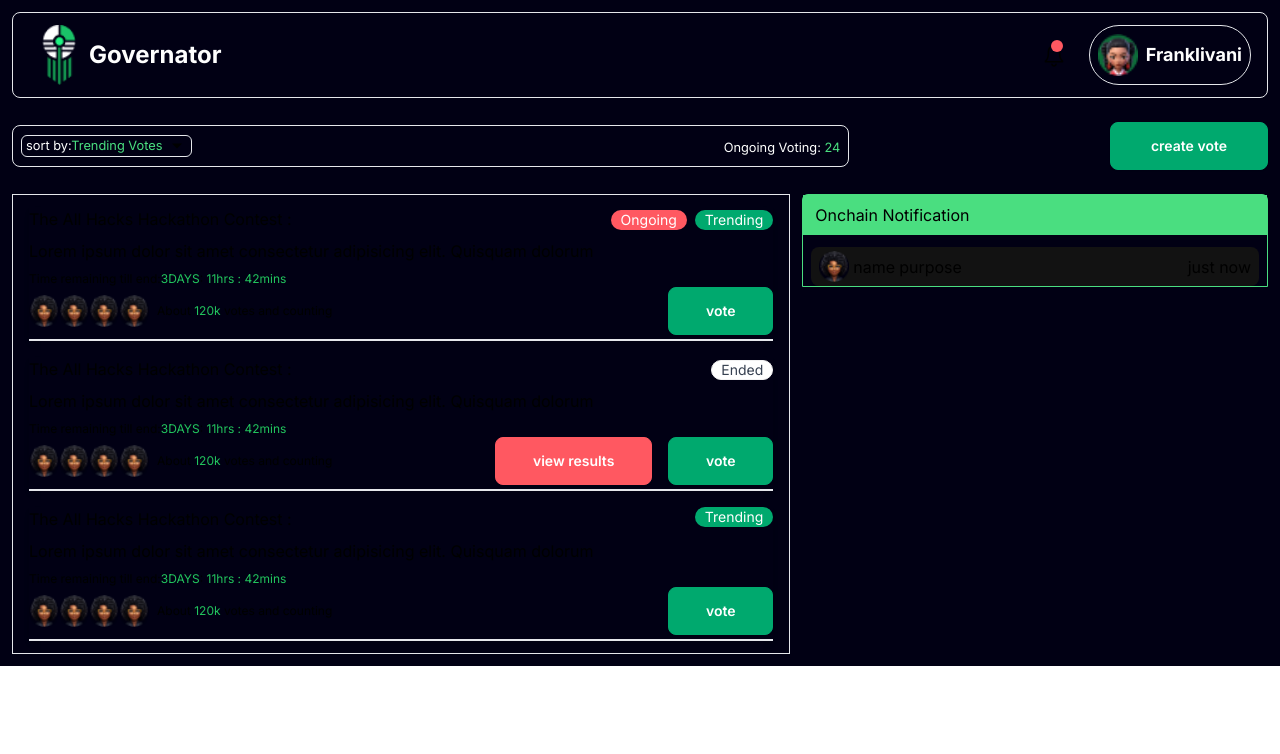
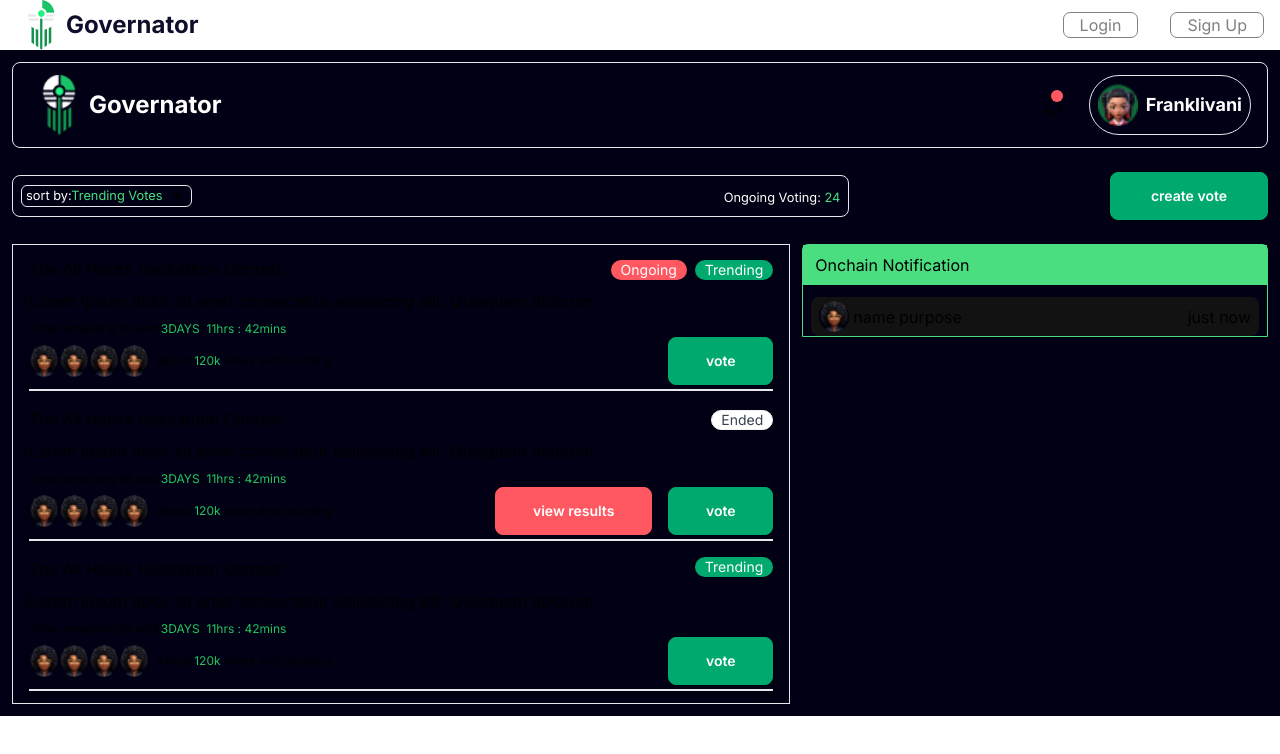
Before and after one commit to soomtochukwu/GV, a Next.js app in the folder governator/: page /dashborad in a window 1280 px wide. Shown: the top 754 px of the page. Built offline with nearby package versions, Linux system fonts and the light colour scheme.

Commit message:
login:logo,header

```diff
--- a/governator/components/HeaderLogo.js
+++ b/governator/components/HeaderLogo.js
@@ -1,12 +1,14 @@
 import Image from "next/image";
-
+import Link from "next/link";
+import "../../governator/src/app/globals.css"
 const Header = () => {
 	return (
 		<header className="bg-white shadow py-4">
 			<div className="container mx-auto flex items-center justify-between px-4">
+				<Link href="/">
 					<div className="flex items-center">
 						<Image
-						src="/logo-placeholder.png" // Replace with the actual logo path
+							src="/logo.png" // Replace with the actual logo path
 							alt="Governator Logo"
 							width={50}
 							height={50}
@@ -16,7 +18,11 @@ const Header = () => {
 							Governator
 						</span>
 					</div>
-
+				</Link>
+				<div className="nav space-x-8 ">
+					<Link className="text-gray-500" href={"/login"}>Login</Link>
+					<Link className="text-gray-500" href={"/signup"}>Sign Up</Link>
+				</div>
 			</div>
 		</header>
 	);
--- a/governator/src/app/globals.css
+++ b/governator/src/app/globals.css
@@ -18,12 +18,9 @@
 
 body {
   color: rgb(var(--foreground-rgb));
-  background: linear-gradient(
-      to bottom,
+  background: linear-gradient(to bottom,
       transparent,
-      rgb(var(--background-end-rgb))
-    )
-    rgb(var(--background-start-rgb));
+      rgb(var(--background-end-rgb))) rgb(var(--background-start-rgb));
 }
 
 @layer utilities {
@@ -31,3 +28,20 @@ body {
     text-wrap: balance;
   }
 }
+
+.nav>* {
+  /* background-color: red; */
+  color: gray;
+  --tw-space-x-reverse: 0;
+  margin-right: calc(2rem
+      /* 32px */
+      * var(--tw-space-x-reverse));
+  margin-left: calc(2rem
+      /* 32px */
+      * calc(1 - var(--tw-space-x-reverse)));
+  border: 1px solid gray;
+  padding: 2px;
+  border-radius: 7px;
+  padding-left: 1em;
+  padding-right: 1em;
+}
--- a/governator/src/app/layout.js
+++ b/governator/src/app/layout.js
@@ -1,5 +1,6 @@
 import { Inter } from "next/font/google";
 import "./globals.css";
+import HeaderLogo from "../../components/HeaderLogo";
 
 const inter = Inter({ subsets: ["latin"] });
 
@@ -11,7 +12,10 @@ export const metadata = {
 export default function RootLayout({ children }) {
   return (
     <html lang="en">
-      <body className={inter.className}>{children}</body>
+      <body className={inter.className}>
+        <HeaderLogo />
+        {children}
+      </body>
     </html>
   );
 }
--- a/governator/src/app/login/page.js
+++ b/governator/src/app/login/page.js
@@ -1,4 +1,4 @@
-
+"use client";
 // http://localhost:3000/login
 // this page is responsible for rendering the login page
 import { Fragment, useState } from "react";
@@ -7,7 +7,6 @@ import Image from "next/image";
 import Link from "next/link";
 import InputButton from "../../../components/InputButton";
 import LoginIcon from "../../../components/LoginIcon";
-import HeaderLogo from "../../../components/HeaderLogo";
 export default function Login() {
   const [loginState, setLoginState] = useState({
     email: "",
@@ -44,17 +43,16 @@ export default function Login() {
   return (
     <Fragment>
       <div className="min-h-screen flex">
-        <HeaderLogo />
         {/****************************Left side with form *******************************/}
         <div className="flex-1 flex flex-col justify-center items-center bg-white p-8">
           <div className="w-full max-w-md">
             <div className="flex justify-center mb-6">
               {/* Placeholder for the logo */}
               <Image
-                src="/logo-placeholder.png" // Replace with the actual logo path
+                src="/welcomeback.svg" // Replace with the actual logo path
                 alt="Governator Logo"
-                width={60}
-                height={60}
+                width={300}
+                height={300}
                 className="object-contain"
               />
             </div>
@@ -115,10 +113,10 @@ export default function Login() {
         <div className="hidden lg:flex flex-1 bg-gray-900 text-white items-center justify-center">
           <div className="w-full max-w-lg">
             <Image
-              src="" // We are going to replace the image later
+              src="/Hidden-mining-bro2.svg" // We are going to replace the image later
               alt="Governator image"
-              width={600}
-              height={600}
+              width={1000}
+              height={1000}
               className="object-contain"
             />
           </div>
--- a/governator/src/app/page.js
+++ b/governator/src/app/page.js
@@ -5,10 +5,7 @@ const Home = () => {
   return (
     <div className="flex flex-col p-3 *:m-2 items-center">
       <h1 className="text-5xl text-center">Governator</h1>
-      <div className="space-x-8 ">
-        <Link href={"/login"}>Login</Link>
-        <Link href={"/signup"}>Sign Up</Link>
-      </div>
+
     </div>
   );
 };
```
Also changed, not shown: governator/public/Hidden-mining-bro2.svg (renamed from governator/public/Hidden mining-bro 2.svg), governator/public/welcomeback.svg (added). Lines whose indentation alone changed are shown as unchanged.
